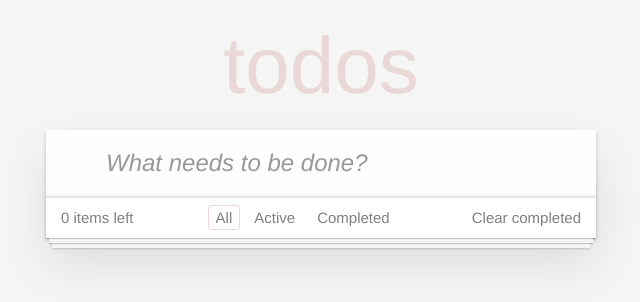
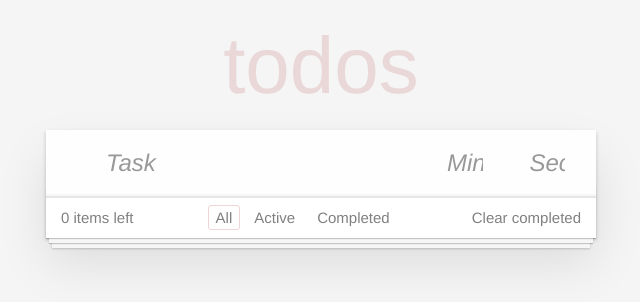
Before and after one commit to takkeR-DEV/todo, a React (Create React App) app: page / in a window 1280 px wide. Shown: the top 302 px of the page, without its empty margins (319-959 px from the left). Built offline with nearby package versions, Linux system fonts and the light colour scheme.

Commit message:
add_timer

```diff
--- a/src/components/App/App.jsx
+++ b/src/components/App/App.jsx
@@ -49,7 +49,7 @@ class App extends Component {
     });
   };
 
-  addItem = (text) => {
+  addItem = (text, time) => {
     if (text) {
       const newItem = {
         id: this.maxId++,
@@ -57,6 +57,8 @@ class App extends Component {
         completed: false,
         edit: false,
         time: new Date(),
+        timer: time,
+        pause: true,
       };
       this.setState(({ todoData }) => {
         const newArray = [...todoData, newItem];
@@ -68,16 +70,7 @@ class App extends Component {
   };
 
   onToggleCompleted = (id) => {
-    this.setState(({ todoData }) => {
-      const index = todoData.findIndex((el) => el.id === id);
-
-      const oldItem = todoData[index];
-      const newItem = { ...oldItem, completed: !oldItem.completed };
-      const newArray = [...todoData.slice(0, index), newItem, ...todoData.slice(index + 1)];
-      return {
-        todoData: newArray,
-      };
-    });
+    this.changeItemInData(id, 'completed');
   };
 
   getRender = () => {
@@ -121,6 +114,55 @@ class App extends Component {
     });
   };
 
+  //Замена значения
+
+  changeItemInData = (id, value, boolean) => {
+    this.setState(({ todoData }) => {
+      const index = todoData.findIndex((el) => el.id === id);
+
+      const oldItem = todoData[index];
+      if (typeof boolean === 'undefined') boolean = !oldItem[value];
+      const newItem = { ...oldItem, [value]: boolean };
+      const newArray = [...todoData.slice(0, index), newItem, ...todoData.slice(index + 1)];
+      return {
+        todoData: newArray,
+      };
+    });
+  };
+
+  // Установка таймера
+
+  componentDidMount() {
+    this.interval = setInterval(() => {
+      this.setState(({ todoData }) => {
+        let newArr = todoData.map((el) => {
+          if (el.timer === 0) {
+            return el;
+          }
+          if (!el.pause) {
+            el.timer = el.timer - 0.5;
+          }
+          return el;
+        });
+        return {
+          todoData: newArr,
+        };
+      });
+    }, 1000);
+  }
+
+  componentWillUnmount() {
+    clearInterval(this.interval);
+  }
+
+  onStop = (id) => {
+    this.changeItemInData(id, 'pause', true);
+  };
+
+  onStart = (id) => {
+    this.changeItemInData(id, 'pause', false);
+  };
+
   render() {
     return (
       <section className="todoapp">
@@ -132,6 +174,8 @@ class App extends Component {
             onToggleCompleted={this.onToggleCompleted}
             editTask={this.editTask}
             onSubmitEdit={this.onSubmitEdit}
+            onStop={this.onStop}
+            onStart={this.onStart}
           />
           <Footer setFilter={this.setFilter} removeCompleted={this.removeCompleted} countActive={this.countActive} />
         </section>
--- a/src/components/NewTaskForm/NewTaskForm.css
+++ b/src/components/NewTaskForm/NewTaskForm.css
@@ -1,4 +1,9 @@
+.new-todo-form {
+  display: flex;
+  margin-bottom: 0;
+}
 .new-todo,
+.new-todo-form .new-todo-form__timer,
 .edit {
   position: relative;
   margin: 0;
@@ -16,9 +21,18 @@
   -moz-osx-font-smoothing: grayscale;
 }
 
-.new-todo {
+.new-todo,
+.new-todo-form .new-todo-form__timer {
   padding: 16px 16px 16px 60px;
   border: none;
   background: rgba(0, 0, 0, 0.003);
   box-shadow: inset 0 -2px 1px rgba(0, 0, 0, 0.03);
 }
+.new-todo {
+  width: 70%;
+}
+
+.new-todo-form .new-todo-form__timer {
+  width: 15%;
+  padding-left: 16px;
+}
--- a/src/components/NewTaskForm/NewTaskForm.jsx
+++ b/src/components/NewTaskForm/NewTaskForm.jsx
@@ -12,12 +12,18 @@ export default class NewTaskForm extends Component {
 
   state = {
     task: '',
+    min: '',
+    sec: '',
   };
   onSubmitForm = (e) => {
+    const { task, min, sec } = this.state;
     e.preventDefault();
-    this.props.onItemAdd(this.state.task);
+    const timerSec = parseInt(min || 0) * 60 + parseInt(sec || 0) * 1;
+    this.props.onItemAdd(task, timerSec);
     this.setState({
       task: '',
+      min: '',
+      sec: '',
     });
   };
   onChangeInput = (e) => {
@@ -25,18 +31,40 @@ export default class NewTaskForm extends Component {
       task: e.target.value,
     });
   };
+
+  onChangeInputMin = (e) => {
+    this.setState({
+      min: e.target.value,
+    });
+  };
+
+  onChangeInputSec = (e) => {
+    this.setState({
+      sec: e.target.value,
+    });
+  };
   render() {
-    const { task } = this.state;
+    const { task, min, sec } = this.state;
     return (
-      <form onSubmit={this.onSubmitForm}>
+      <form onSubmit={this.onSubmitForm} className="new-todo-form">
+        <input className="new-todo" placeholder="Task" onChange={this.onChangeInput} value={task} autoFocus required />
         <input
-          className="new-todo"
-          placeholder="What needs to be done?"
-          onChange={this.onChangeInput}
-          value={task}
-          autoFocus
-          required
-        />
+          className="new-todo-form__timer"
+          type="number"
+          placeholder="Min"
+          onChange={this.onChangeInputMin}
+          value={min}
+          pattern="[0-9]{\,\2}"
+        ></input>
+        <input
+          className="new-todo-form__timer"
+          type="number"
+          placeholder="Sec"
+          onChange={this.onChangeInputSec}
+          value={sec}
+          pattern="[0-9]{2}"
+        ></input>
+        <input type="submit" style={{ display: 'none' }} />
       </form>
     );
   }
--- a/src/components/Task/Task.css
+++ b/src/components/Task/Task.css
@@ -69,7 +69,7 @@
   color: gray;
 }
 
-.todo-list li label .description {
+.todo-list li label .title {
   word-break: break-all;
   display: block;
   line-height: 1.2;
@@ -79,20 +79,17 @@
   max-width: 255px;
 }
 
-.todo-list li.completed label .description {
+.todo-list li.completed label .title {
   color: #cdcdcd;
   text-decoration: line-through;
 }
 
 .todo-list li .icon {
-  position: absolute;
-  top: 0;
-  bottom: -3px;
   width: 30px;
   height: 40px;
   font-size: 34px;
   color: #cc9a9a;
-  margin: auto 0 11px;
+  margin: auto 0;
   transition: color 0.2s ease-out;
   cursor: pointer;
 }
@@ -102,6 +99,9 @@
 }
 
 .todo-list li .icon-destroy {
+  position: absolute;
+  top: 0;
+  bottom: -3px;
   right: 10px;
 }
 
@@ -110,12 +110,34 @@
 }
 
 .todo-list li .icon-edit {
+  position: absolute;
+  top: 0;
+  bottom: -3px;
   font-size: 19px;
   right: 45px;
 }
 
 .todo-list li .icon-edit:after {
   content: '✎';
+}
+
+.todo-list li .icon-pause,
+.todo-list li .icon-play {
+  font-size: 18px;
+  width: 22px;
+  height: 18px;
+}
+
+.todo-list li .icon-play {
+  font-size: 15px;
+}
+
+.icon-pause:after {
+  content: '⏸';
+}
+
+.icon-play:after {
+  content: '▶';
 }
 
 .todo-list li .edit {
@@ -134,6 +156,11 @@
   font-weight: 300;
 }
 
+.timer {
+  display: inline-block;
+  padding-left: 3px;
+  font-size: 15px;
+}
 .edit {
   position: relative;
   margin: 0;
--- a/src/components/Task/Task.jsx
+++ b/src/components/Task/Task.jsx
@@ -1,3 +1,4 @@
+/* eslint-disable no-unused-vars */
 import React, { Component } from 'react';
 import { formatDistanceToNow } from 'date-fns';
 import PropTypes from 'prop-types';
@@ -10,18 +11,21 @@ export default class Task extends Component {
     onSubmitEdit: () => {},
     onDeleted: () => {},
     editTask: () => {},
+    timer: 0,
+    time: new Date(),
   };
   static propTypes = {
     onToggleCompleted: PropTypes.func,
     onSubmitEdit: PropTypes.func,
     onDeleted: PropTypes.func,
     editTask: PropTypes.func,
+    timer: PropTypes.number,
+    time: PropTypes.object,
   };
   state = {
     dataText: null,
     value: this.props.task,
   };
-  interval;
 
   setStateDataText = () => {
     this.setState({
@@ -33,17 +37,27 @@ export default class Task extends Component {
       this.setStateDataText();
     }, 1000);
   };
-
   componentDidMount() {
     this.setStateDataText();
     this.timer();
   }
   componentWillUnmount() {
     clearInterval(this.interval);
+    clearInterval(this.intervalTimer);
   }
   setTaskValue = (event) => {
     this.setState({ value: event.target.value });
   };
+
+  timerSet = () => {
+    const { timer } = this.props;
+    return `${Math.floor(timer / 60)
+      .toString()
+      .padStart(2, '0')}:${Math.floor(this.props.timer % 60)
+      .toString()
+      .padStart(2, '0')}`;
+  };
+
   render() {
     const { id, onToggleCompleted, completed, onDeleted, task, editTask, edit, onSubmitEdit } = this.props;
     const { dataText, value, setTaskValue } = this.state;
@@ -58,7 +72,12 @@ export default class Task extends Component {
         <div className="view">
           <input id={id} className="toggle" type="checkbox" onChange={onToggleCompleted} checked={completed} />
           <label htmlFor={id}>
-            <span className="description">{task}</span>
+            <span className="title">{task}</span>
+            <div className="description">
+              <button className="icon icon-play" onClick={this.props.onStart}></button>
+              <button className="icon icon-pause" onClick={this.props.onStop}></button>
+              <span className="timer">{this.timerSet()}</span>
+            </div>
             <span className="created">created {dataText} ago</span>
           </label>
           <button className="icon icon-edit" onClick={editTask}></button>
--- a/src/components/TaskList/TaskList.jsx
+++ b/src/components/TaskList/TaskList.jsx
@@ -5,7 +5,7 @@ import Task from '../Task/Task';
 
 import './TaskList.css';
 const TaskList = (props) => {
-  const { todoData, onDeleted, onToggleCompleted, editTask, onSubmitEdit } = props;
+  const { todoData, onDeleted, onToggleCompleted, editTask, onSubmitEdit, onStop, onStart } = props;
   return (
     <ul className="todo-list">
       {todoData.map((data) => {
@@ -21,6 +21,9 @@ const TaskList = (props) => {
             onToggleCompleted={() => onToggleCompleted(data.id)}
             editTask={() => editTask(data.id)}
             onSubmitEdit={(event) => onSubmitEdit(event, data.id)}
+            onStop={() => onStop(data.id)}
+            onStart={() => onStart(data.id)}
+            timer={data.timer}
           />
         );
       })}
@@ -34,6 +37,8 @@ TaskList.defaultProps = {
   onSubmitEdit: () => {},
   onDeleted: () => {},
   editTask: () => {},
+  onStop: () => {},
+  onStart: () => {},
 };
 
 TaskList.propTypes = {
@@ -42,6 +47,8 @@ TaskList.propTypes = {
   onSubmitEdit: PropTypes.func,
   onDeleted: PropTypes.func,
   editTask: PropTypes.func,
+  onStop: PropTypes.func,
+  onStart: PropTypes.func,
 };
 
 export default TaskList;
```
Also changed, not shown: 1 other file (tests, documents, lock files or other folders).
